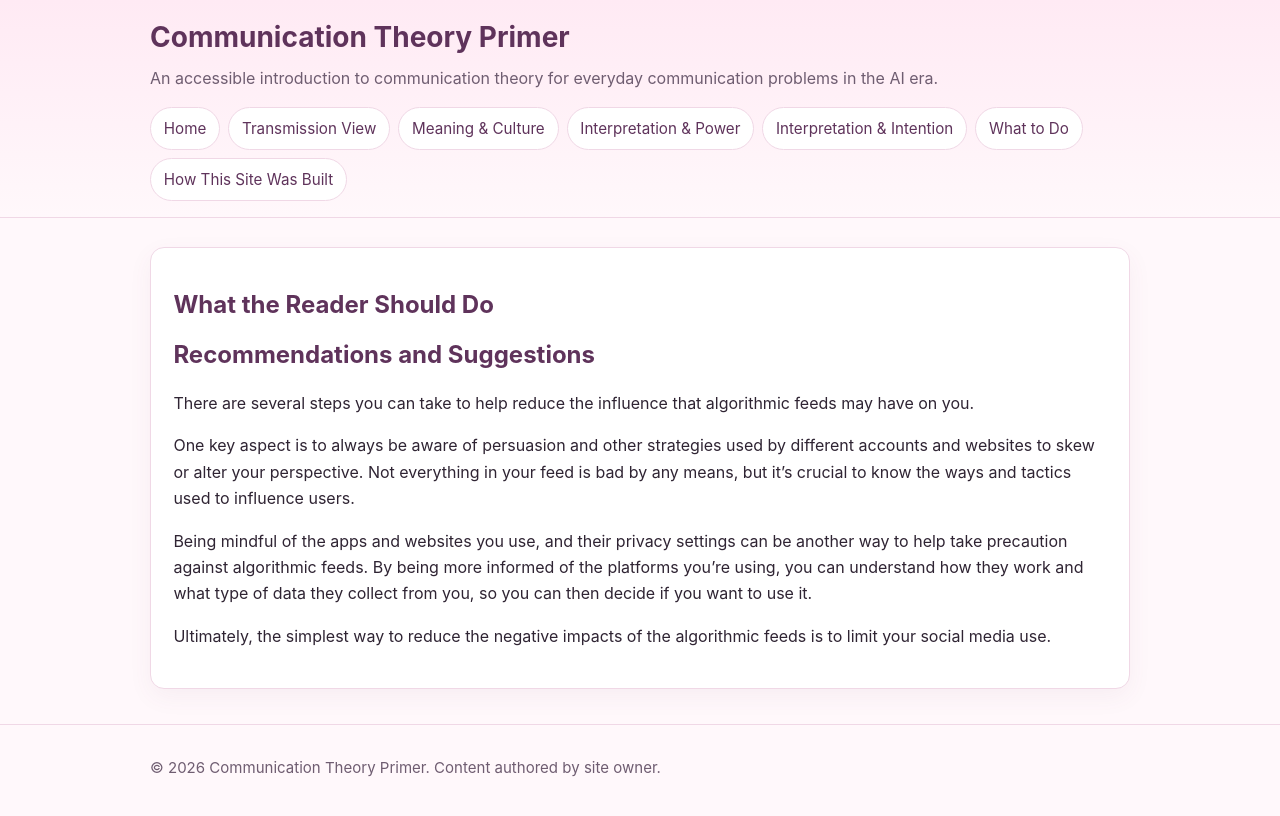
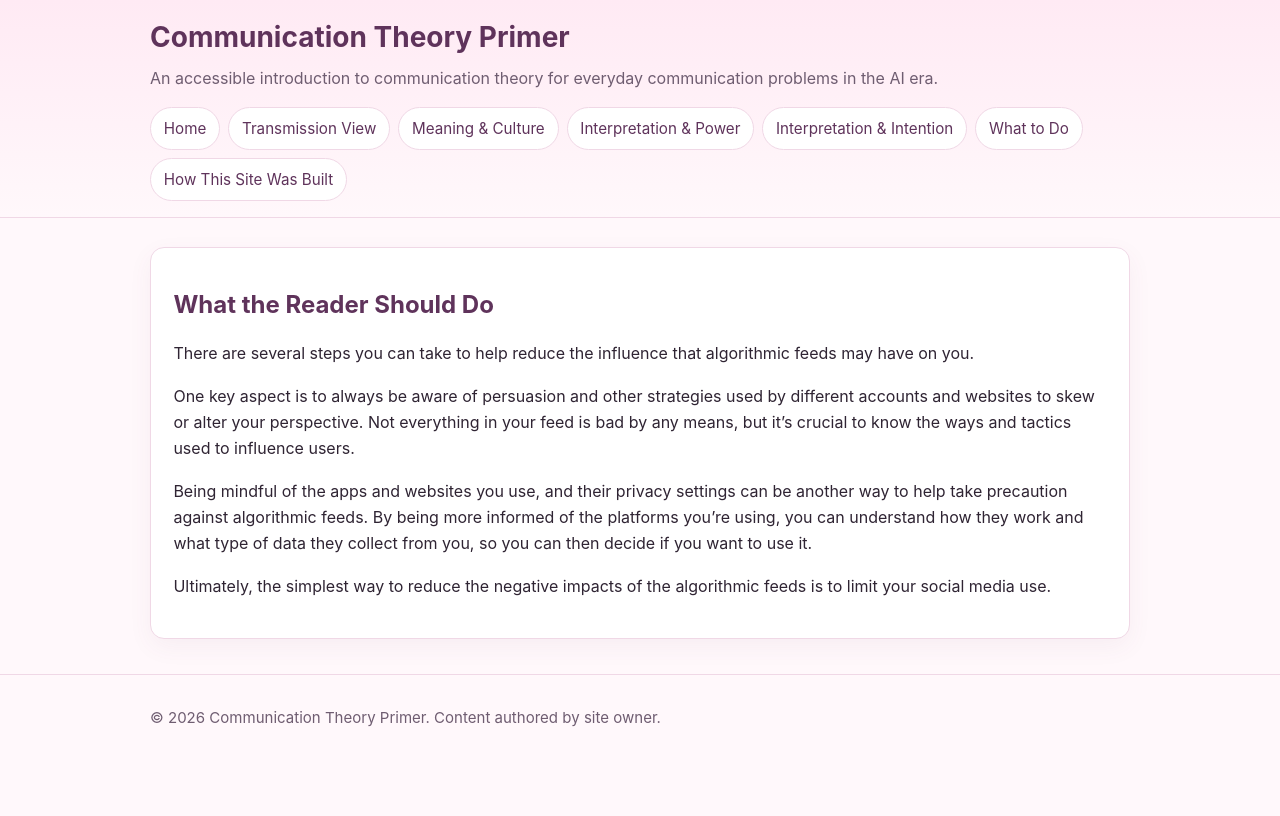
Before and after one commit to abbyfriedman1/comm-primer, a Jekyll site: the page built from pages/what-to-do.md, in a window 1280 px wide. Shown: the top 816 px of the page. Built offline with Jekyll 4.4.1, drawn with Linux system fonts in a browser that asks for light colours.

Commit message:
Remove section title from what-to-do page
Removed the section title 'Recommendations and Suggestions' from the document.

```diff
--- a/pages/what-to-do.md
+++ b/pages/what-to-do.md
@@ -3,8 +3,6 @@ layout: default
 title: What the Reader Should Do
 permalink: /pages/what-to-do.html
 ---
-
-## Recommendations and Suggestions
 
 There are several steps you can take to help reduce the influence that algorithmic feeds may have on you.
 
```
